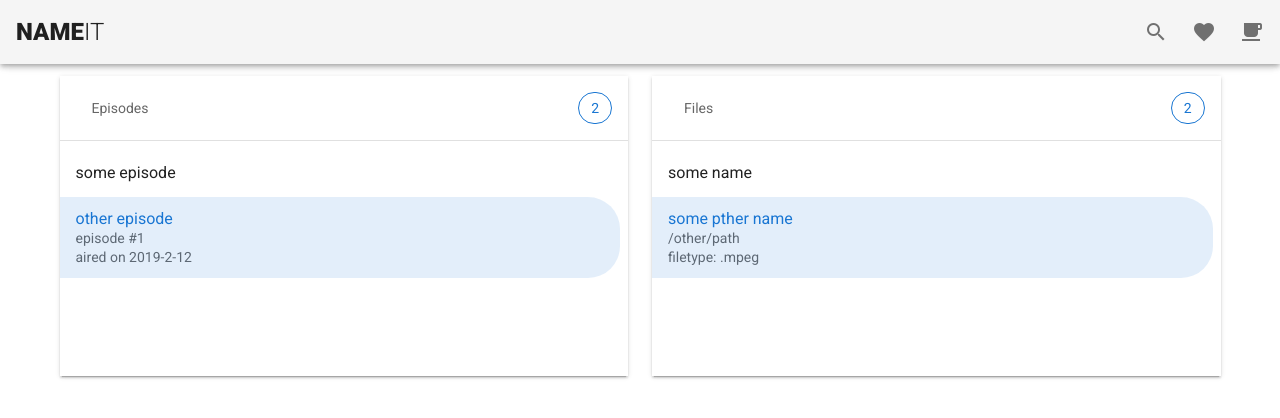
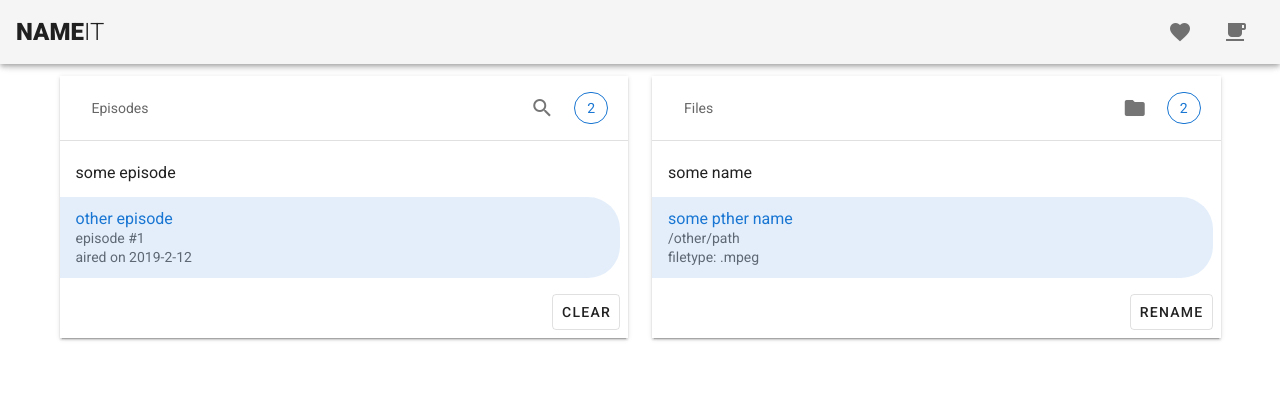
Before and after one commit to Wavefarer42/name-it, a Vue app: page / in a window 1280 px wide. Shown: the top 418 px of the page. Built offline with nearby package versions, Linux system fonts and the light colour scheme.

Commit message:
Changed the spacing between elements. Added reactive a layout for the lists.

```diff
--- a/src/components/EpisodeList.vue
+++ b/src/components/EpisodeList.vue
@@ -1,34 +1,38 @@
 <template>
-  <v-card class="mx-auto"
-          min-height="300"
-          tile>
+  <v-card class="mx-auto" tile>
 
     <v-toolbar flat>
       <v-subheader>Episodes</v-subheader>
       <v-spacer></v-spacer>
-      <v-chip v-if="episodes" color="primary" outlined>{{episodes.length}}</v-chip>
-      <v-chip v-else outlined>0</v-chip>
+      <v-btn class="mx-1" icon>
+        <v-icon>mdi-magnify</v-icon>
+      </v-btn>
+      <v-chip v-if="episodes" class="mx-1" color="primary" outlined>{{episodes.length}}</v-chip>
+      <v-chip v-else class="mx-1" outlined>0</v-chip>
     </v-toolbar>
 
-    <v-divider :inset="inset"></v-divider>
+    <v-divider></v-divider>
 
     <v-list shaped>
       <v-list-item-group v-model="selectedItem" color="primary">
-          <v-list-item v-for="(it, i) in episodes" :key="i">
-            <template v-slot:default="{active}">
+        <v-list-item v-for="(it, i) in episodes" :key="i">
+          <template v-slot:default="{active}">
             <v-list-item-content>
               <v-list-item-title v-text="it.name"></v-list-item-title>
               <v-list-item-subtitle v-if="active">episode #{{it.episodeNumber}}</v-list-item-subtitle>
               <v-list-item-subtitle v-if="active">aired on {{it.date}}</v-list-item-subtitle>
             </v-list-item-content>
-            </template>
-
-          </v-list-item>
-
+          </template>
+        </v-list-item>
       </v-list-item-group>
-
     </v-list>
 
+    <v-card-actions>
+      <div class="flex-grow-1"></div>
+      <v-btn :disabled="!episodes" text outlined>
+        clear
+      </v-btn>
+    </v-card-actions>
   </v-card>
 </template>
 
--- a/src/components/FileList.vue
+++ b/src/components/FileList.vue
@@ -1,17 +1,17 @@
 <template>
-  <v-card class="mx-auto"
-          min-height="300"
-          tile>
-
+  <v-card class="mx-auto" tile>
 
     <v-toolbar flat>
       <v-subheader>Files</v-subheader>
       <v-spacer></v-spacer>
-      <v-chip v-if="files" color="primary" outlined>{{files.length}}</v-chip>
-      <v-chip v-else outlined>0</v-chip>
+      <v-btn class="mx-1" icon>
+        <v-icon>mdi-folder</v-icon>
+      </v-btn>
+      <v-chip v-if="files" class="mx-1" color="primary" outlined>{{files.length}}</v-chip>
+      <v-chip v-else class="mx-1" outlined>0</v-chip>
     </v-toolbar>
 
-    <v-divider :inset="inset"></v-divider>
+    <v-divider></v-divider>
 
     <v-list shaped>
       <v-list-item-group v-model="selectedItem" color="primary">
@@ -26,6 +26,13 @@
         </v-list-item>
       </v-list-item-group>
     </v-list>
+
+    <v-card-actions>
+      <div class="flex-grow-1"></div>
+      <v-btn :disabled="!files" text outlined>
+        rename
+      </v-btn>
+    </v-card-actions>
 
   </v-card>
 </template>
--- a/src/components/Toolbar.vue
+++ b/src/components/Toolbar.vue
@@ -6,15 +6,11 @@
     </v-toolbar-title>
     <v-spacer></v-spacer>
 
-    <v-btn icon>
-      <v-icon>mdi-magnify</v-icon>
-    </v-btn>
-
-    <v-btn icon>
+    <v-btn class="mx-1" icon>
       <v-icon>mdi-heart</v-icon>
     </v-btn>
 
-    <v-btn icon>
+    <v-btn class="mx-1" icon>
       <v-icon>mdi-coffee</v-icon>
     </v-btn>
   </v-app-bar>
--- a/src/views/Home.vue
+++ b/src/views/Home.vue
@@ -1,12 +1,15 @@
 <template>
 <v-container>
-  <v-row>
-    <v-col>
+  <v-row align="stretch">
+    <v-col sm="6" xs="12">
       <EpisodeList></EpisodeList>
     </v-col>
-    <v-col>
+    <v-col sm="6" xs="12">
       <FileList></FileList>
     </v-col>
+  </v-row>
+  <v-row>
+
   </v-row>
 </v-container>
 </template>
```
